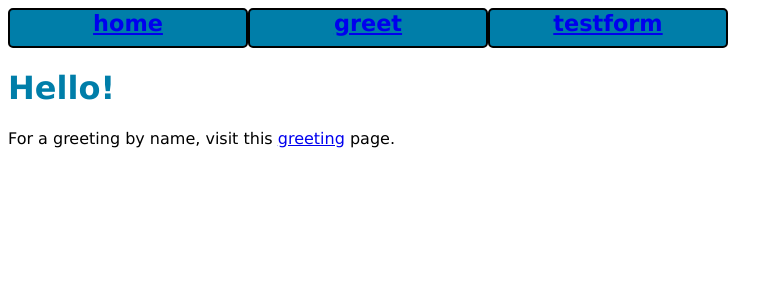
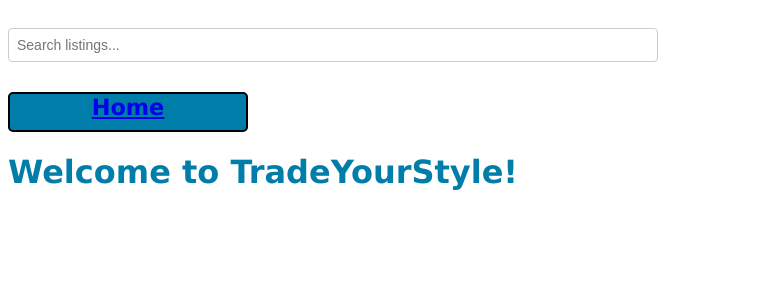
Before and after one commit to isabellafurst/TradeYourStyle, a Flask app: page / in a window 1280 px wide. Shown: the top 300 px of the page, without its empty margins (0-783 px from the left). Run offline with Flask 3, Linux system fonts and the light colour scheme.

Commit message:
Implemented basic search feature (needs to be integrated with Daisy's search filters)

```diff
--- a/app.py
+++ b/app.py
@@ -6,7 +6,8 @@ app = Flask(__name__)
 # one or the other of these. Defaults to MySQL (PyMySQL)
 # change comment characters to switch to SQLite
 
-import team8dbi as dbi
+import cs304dbi as dbi
+
 # import cs304dbi_sqlite3 as dbi
 
 #dbi.conf('team8_db')
@@ -30,27 +31,44 @@ def index():
 # You will probably not need the routes below, but they are here
 # just in case. Please delete them if you are not using them
 
-@app.route('/greet/', methods=["GET", "POST"])
-def greet():
-    if request.method == 'GET':
-        return render_template('greet.html',
-                               page_title='Form to collect username')
+@app.route('/search', methods=['GET'])
+def search_listings():
+    user_search = request.args.get('query', '')
+    print(f"Search Term: {user_search}")
+
+    if not user_search:
+        query = "select * from listing"
+        query_info = []
     else:
-        try:
-            username = request.form['username'] # throws error if there's trouble
-            flash('form submission successful')
-            return render_template('greet.html',
-                                   page_title='Welcome '+username,
-                                   name=username)
+        query = """
+            select *
+            from listing
+            where item_color LIKE %s OR item_type LIKE %s OR item_usage LIKE %s OR item_desc LIKE %s
+        """
+        params = [f"%{user_search}%" for _ in range(4)]
 
-        except Exception as err:
-            flash('form submission error'+str(err))
-            return redirect( url_for('index') )
+    try:
+        #debug statements - was having issues
+        print(f"query: {query}")
+        print(f"added parameter(s): {query_info}")
+
+        conn = dbi.connect()
+        curs = dbi.dict_cursor(conn)
+        curs.execute(query, tuple(query_info))
+        listings = curs.fetchall()
+
+        print(f"Found these listings: {listings}")
+
+        return render_template('search.html', listings=listings)
+
+    except Exception as error:
+        flash(f"Error with the search query: {str(error)}")
+        return redirect(url_for('index'))
 
 
 #route for filtering
-@app.route('/search', methods=['GET'])
-def search_listings():
+#@app.route('/search', methods=['GET'])
+#def search_listings():
     item_type = request.args.get('item_type', '')
     item_color  = request.args.get('item_color ', '')
     item_usage = request.args.get('item_usage', '')
@@ -79,33 +97,6 @@ def search_listings():
 
     return render_template('search_results.html', Listings=Listings)
 
-# This route displays all the data from the submitted form onto the rendered page
-# It's unlikely you will ever need anything like this in your own applications, so
-# you should probably delete this handler
-
-@app.route('/formecho/', methods=['GET','POST'])
-def formecho():
-    if request.method == 'GET':
-        return render_template('form_data.html',
-                               page_title='Display of Form Data',
-                               method=request.method,
-                               form_data=request.args)
-    elif request.method == 'POST':
-        return render_template('form_data.html',
-                               page_title='Display of Form Data',
-                               method=request.method,
-                               form_data=request.form)
-    else:
-        raise Exception('this cannot happen')
-
-# This route shows how to render a page with a form on it.
-
-@app.route('/testform/')
-def testform():
-    # these forms go to the formecho route
-    return render_template('testform.html',
-                           page_title='Page with two Forms')
-
 
 if __name__ == '__main__':
     import sys, os
--- a/templates/base.html
+++ b/templates/base.html
@@ -8,6 +8,25 @@
     <title>{{ page_title }}</title>
     <link rel='stylesheet' href="{{url_for('static', filename = 'style.css')}}">
     {% block head_stuff %} {% endblock %}
+
+    <form action="/search" method="GET">
+      <input type="text" name="query" placeholder="Search listings..." class="search-bar" />
+      <input type="submit" value="Search" style="display:none" />
+    </form>
+
+    <style>
+      .search-bar {
+        width: 50%;
+        margin-top: 20px;
+        padding: 8px;
+        border-radius: 4px;
+        border: 1px solid #ccc;
+        font-size: 14px;
+        margin-left: auto;
+        margin-right: auto;
+        margin-bottom: 30px;
+      }
+    </style>
 </head>
 <body>
 
@@ -24,9 +43,7 @@
 {% block nav %}
 <nav>
   <ul>
-    <li><a href="{{url_for('index')}}">home</a></li>
-    <li><a href="{{url_for('greet')}}">greet</a></li>
-    <li><a href="{{url_for('testform')}}">testform</a></li>
+    <li><a href="{{url_for('index')}}">Home</a></li>
   </ul>
 </nav>
 {% endblock %}
--- a/templates/main.html
+++ b/templates/main.html
@@ -1,8 +1,8 @@
 {% extends "base.html" %}
 
 {% block main_content %}
-<h1>Hello!</h1>
+<h1>Welcome to TradeYourStyle!</h1>
 
-<p>For a greeting by name, visit this <a href="{{ url_for('greet') }}">greeting</a> page.</p>
+<!-- <p>For a greeting by name, visit this <a href="{{ url_for('index') }}">greeting</a> page.</p> -->
 
 {% endblock %}
--- a/templates/search_results.html
+++ b/templates/search_results.html
@@ -1,4 +1,3 @@
-
 {% extends "base.html" %}
 
 {% block main_content %}
```
Also changed, not shown: sampledata.sql (added, +13 -0 lines), tables.sql (added, +49 -0 lines), templates/form_data.html (deleted, +0 -22 lines), templates/greet.html (deleted, +0 -14 lines), templates/search.html (+23 -0 lines), templates/testform.html (deleted, +0 -55 lines).
